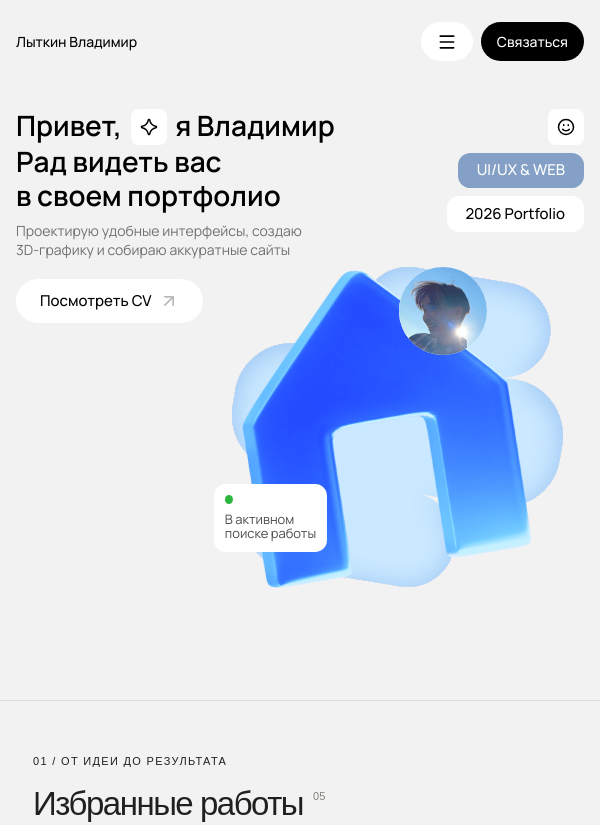
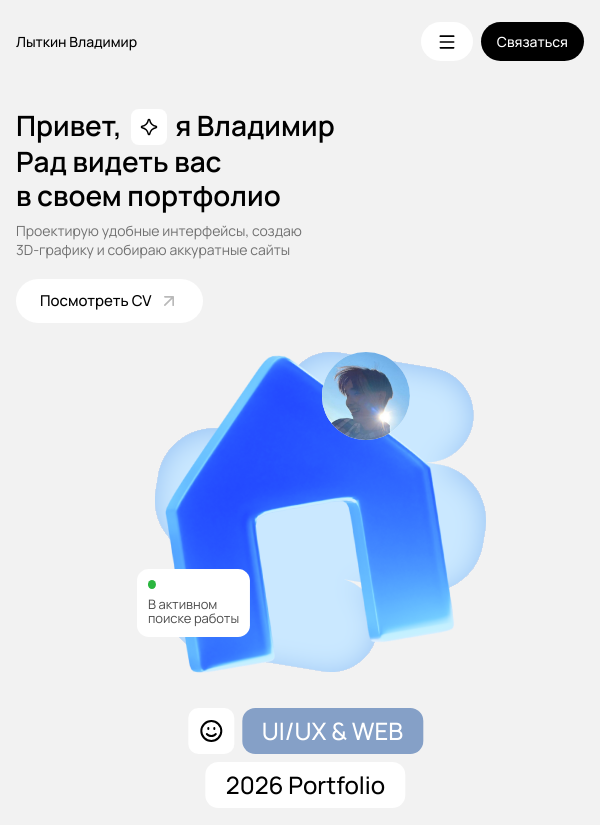
Before and after one commit to VladimirLyt/portfolio, a plain HTML site: page index.html in a window 600 px wide. Shown: the top 825 px of the page. Drawn offline with Linux system fonts and the light colour scheme.

Commit message:
Use standard mobile hero layout at 575px

```diff
--- a/css/hero.css
+++ b/css/hero.css
@@ -83,16 +83,6 @@
   .hero-smile { width: 46px; height: 46px; border-radius: 9.967px; }
   .hero-smile img { width: 24px; height: 24px; }
 }
-/* Композиция 575: небольшие плашки справа над иллюстрацией. */
-@media (min-width: 480px) and (max-width: 700px) {
-  .portfolio-hero { height: 617px; }
-  .hero-scene { top: 137px; left: clamp(calc(var(--scene-size) / 2 + 16px), calc(58.33333% + 28.64px), calc(100% - var(--scene-size) / 2 - 16px)); }
-  .hero-labels { top: 26px; left: auto; right: 16px; transform: none; align-items: end; font-size: 15px; line-height: 16.5px; }
-  .hero-specialty { display: contents; }
-  .hero-smile { width: 36px; height: 36px; border-radius: 7.8px; }
-  .hero-smile img { width: 18.783px; height: 18.783px; }
-  .hero-discipline, .hero-edition { padding: 9.474px 18.947px; border-radius: 12.316px; }
-}
 @media (max-width: 374px) {
   .portfolio-header { padding-inline: 12px; gap: 6px; }
   .portfolio-name { font-size: 12px; }
--- a/index.html
+++ b/index.html
@@ -9,7 +9,7 @@
   <link rel="icon" href="assets/favicon.svg" type="image/svg+xml">
   <link rel="preload" href="assets/hero/manrope.ttf" as="font" type="font/ttf" crossorigin>
   <link rel="stylesheet" href="css/styles.css">
-  <link rel="stylesheet" href="css/hero.css?v=3">
+  <link rel="stylesheet" href="css/hero.css?v=4">
   <script src="js/projects.js" defer></script>
   <script src="js/app.js" defer></script>
 </head>
@@ -41,7 +41,7 @@
           <img class="scene-portrait" src="assets/hero/portrait.png" width="120" height="120" alt="Владимир Лыткин">
           <div class="scene-status"><picture><source media="(max-width: 1199px)" srcset="assets/hero/status-mobile.svg"><img src="assets/hero/status.svg" width="11.418" height="11.418" alt=""></picture><span>В активном<br>поиске работы</span></div>
         </div>
-        <div class="hero-labels"><div class="hero-specialty"><span class="hero-smile"><picture><source media="(min-width: 480px) and (max-width: 700px)" srcset="assets/hero/smile-575.svg"><source media="(max-width: 1199px)" srcset="assets/hero/smile-mobile.svg"><img src="assets/hero/smile.svg" width="32" height="32" alt=""></picture></span><span class="hero-discipline">UI/UX &amp; Web</span></div><span class="hero-edition">2026 Portfolio</span></div>
+        <div class="hero-labels"><div class="hero-specialty"><span class="hero-smile"><picture><source media="(max-width: 1199px)" srcset="assets/hero/smile-mobile.svg"><img src="assets/hero/smile.svg" width="32" height="32" alt=""></picture></span><span class="hero-discipline">UI/UX &amp; Web</span></div><span class="hero-edition">2026 Portfolio</span></div>
       </section>
       <section class="selected section" id="selected" aria-labelledby="selected-title"><div class="section-heading"><div><span class="eyebrow">01 / От идеи до результата</span><h2 id="selected-title">Избранные работы<span class="sup">05</span></h2></div><span class="muted">Сайты, цифровые продукты<br>и решения для разных задач.</span></div><div class="featured-grid" id="featured-grid"></div><a class="text-link" href="#archive">Ещё больше экспериментов в архиве <span>↗</span></a></section>
       <section class="about-teaser section"><span class="eyebrow">02 / Человек за проектами</span><div><h2>Любопытство —<br>моя отправная точка<span class="accent">.</span></h2><p>Мне интересно, как форма влияет на ощущение, а маленькие детали делают привычное особенным.</p><a class="pill" href="#about">Немного обо мне <span>↗</span></a></div><span class="asterisk" aria-hidden="true">✳</span></section>
```
